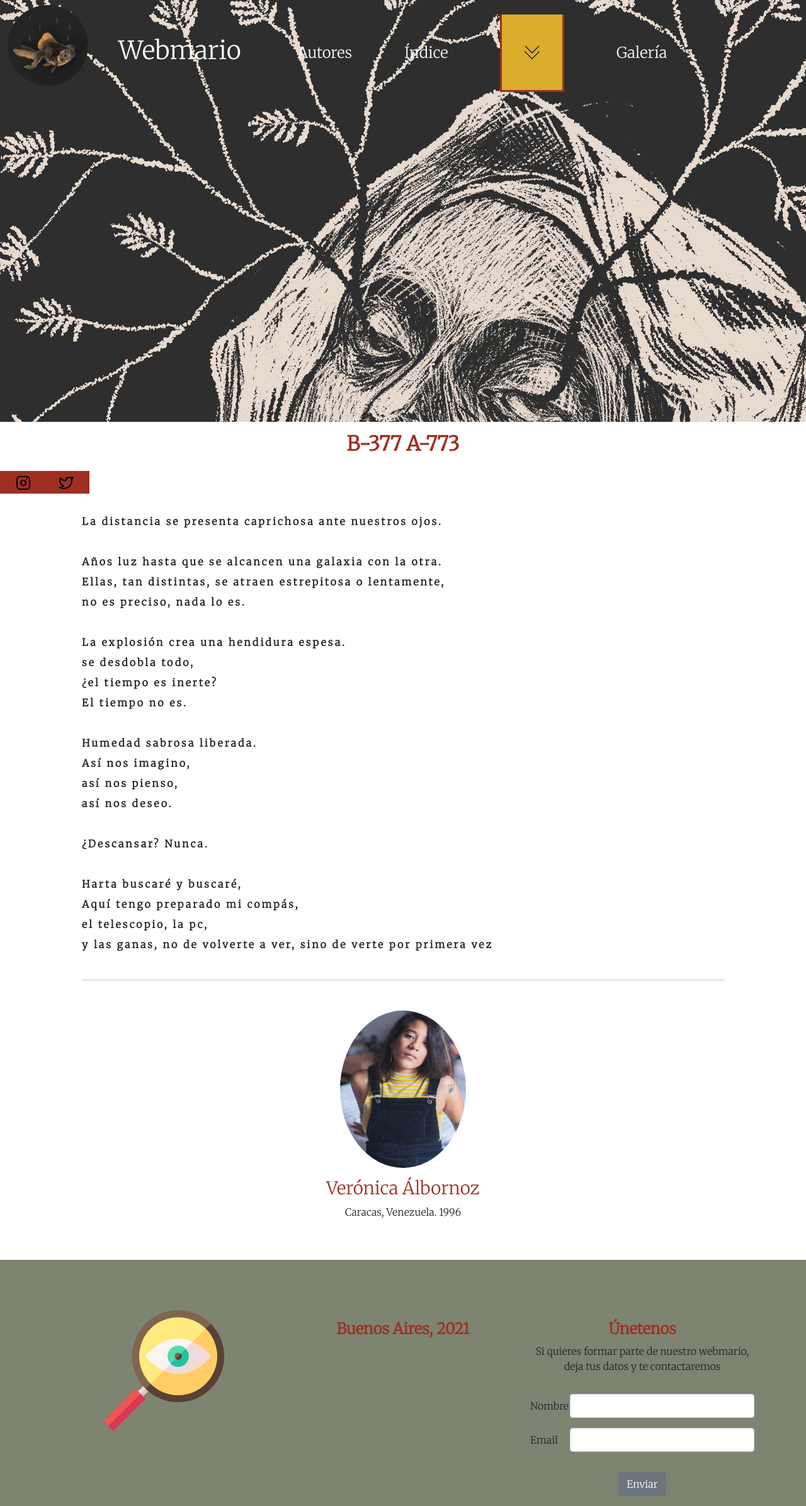
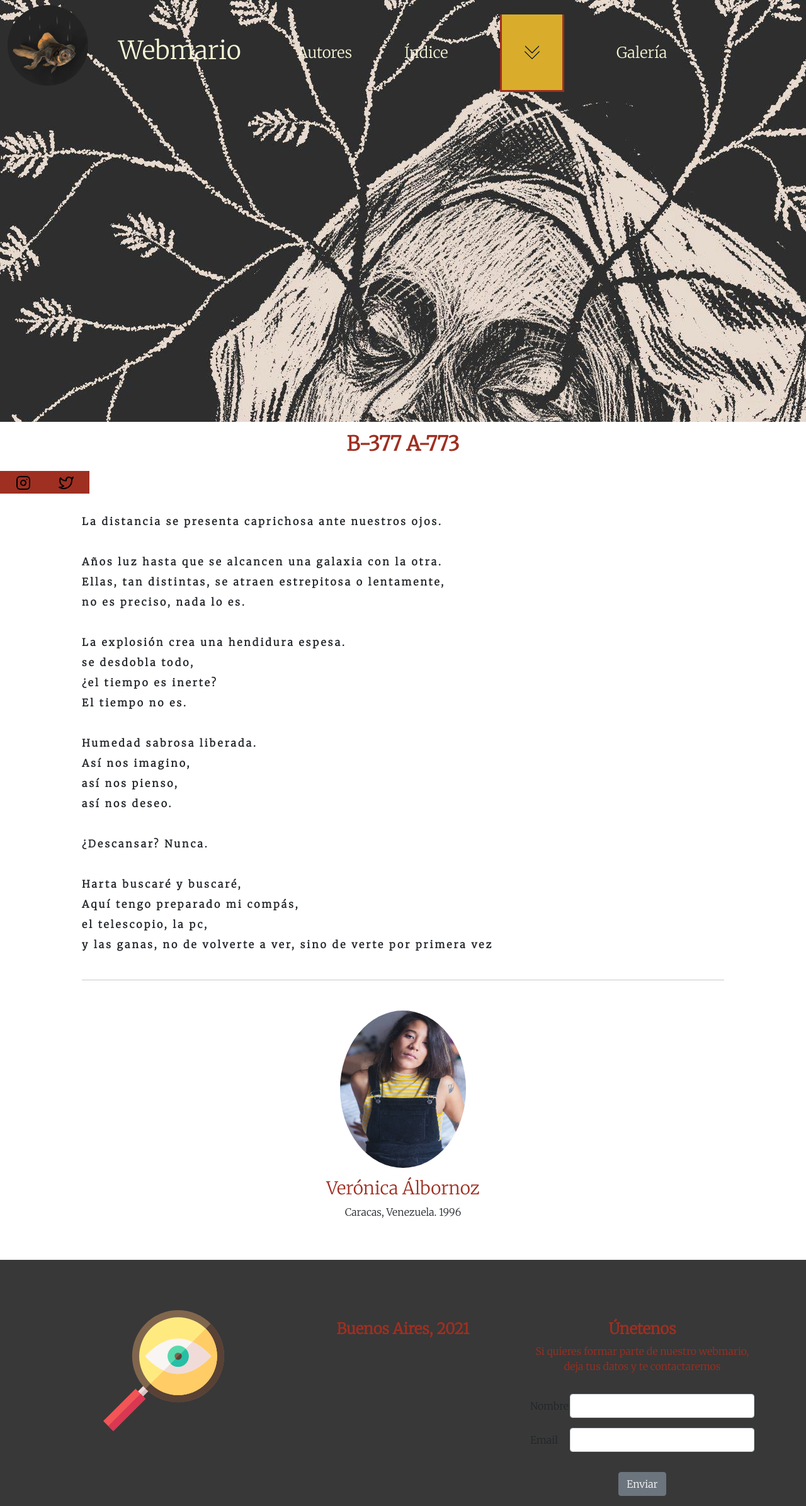
Before and after one commit to Natushjka/Webamario, a website: page b377.html in a window 1280 px wide. Shown: the whole page at 63% size. Drawn offline with nearby package versions, Linux system fonts and the light colour scheme.

Commit message:
ajuste de colores

```diff
--- a/scss/_variables.scss
+++ b/scss/_variables.scss
@@ -1,7 +1,8 @@
 // variables:
-$bg-main:#fff;
+$bg-main:#f8f8d9;
 $color-2:#9f2f21;
 $color-3:#D9AD2B;
+$color-4: #383838;
 $font: "Merriweather",serif;
 $breakpoint-xs: 400px;
 $breakpoint-sm: 767px;
--- a/scss/bases/_footer.scss
+++ b/scss/bases/_footer.scss
@@ -14,10 +14,12 @@
 
 
 footer {
-    background-color: #7d8471;
-
+    background-color: $color-4;
     section {
         div {
+            p{
+                color: $color-2;
+            }
             div {
                 img {
                     width: 12em;
--- a/scss/components/_homepage.scss
+++ b/scss/components/_homepage.scss
@@ -5,7 +5,7 @@
 
 
 .info {
-    background-color: #7d8471;
+    background-color: $color-4;
     color:$color-3;
     font-size: 2em;
     letter-spacing: 3px;
```
Also changed, not shown: css/style.css, 1 other file.
